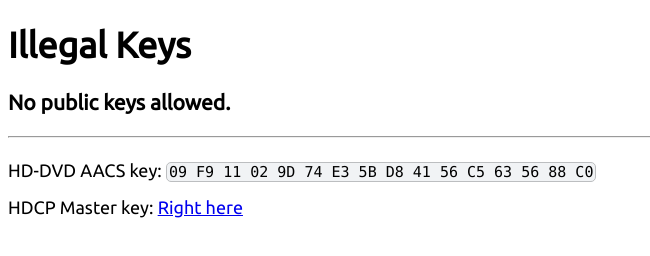
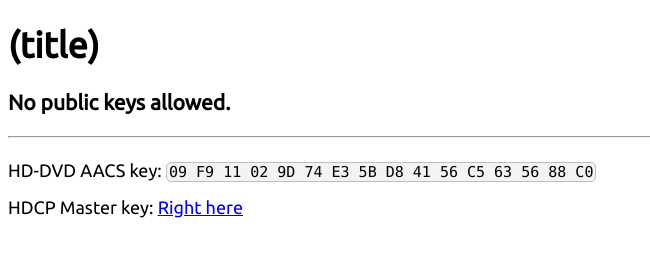
Before and after one commit to xandaaah/xandaaah.github.io, a plain HTML site: page blog/illegalkeys.html in a window 1280 px wide. Shown: the whole page, without its empty margins (0-650 px from the left). Drawn offline with Linux system fonts and the light colour scheme; a web font is replaced by a local one.

Commit message:
Oh wait I forgot some stuff

```diff
--- a/assets/htmyblog/htmyblog.html
+++ b/assets/htmyblog/htmyblog.html
@@ -1,5 +1,5 @@
 <x-custom name="x-blog-meta">
-    <h1>(titl)</h1>
+    <h1>(title)</h1>
     <h3>(subtitle)</h3>
     <hr>
 </x-custom>
```
Also changed, not shown: blog/test.html (renamed from _blog/test.html, +1 -1 lines), blog/illegalkeys.html (renamed from _blog/illegalkeys.html).
